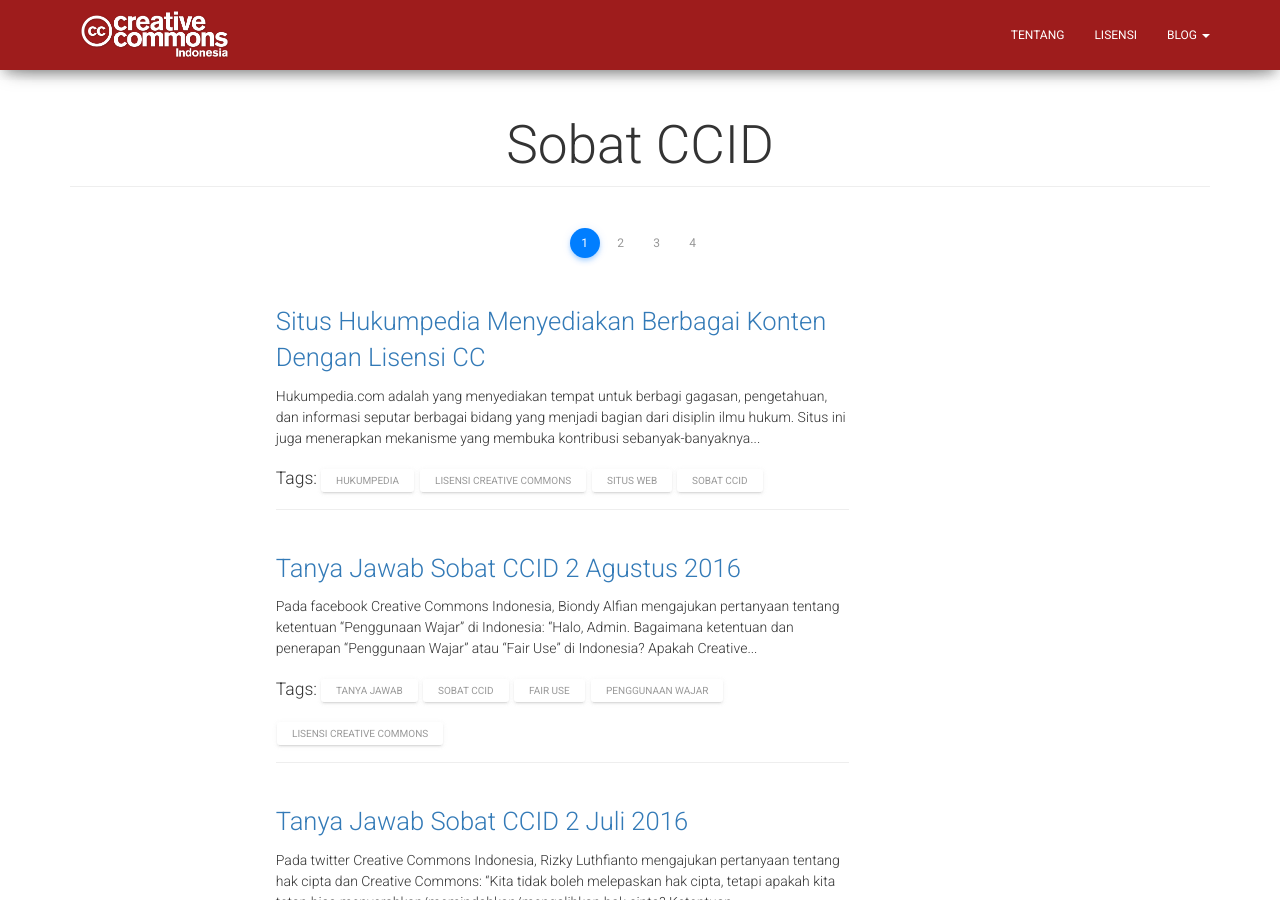
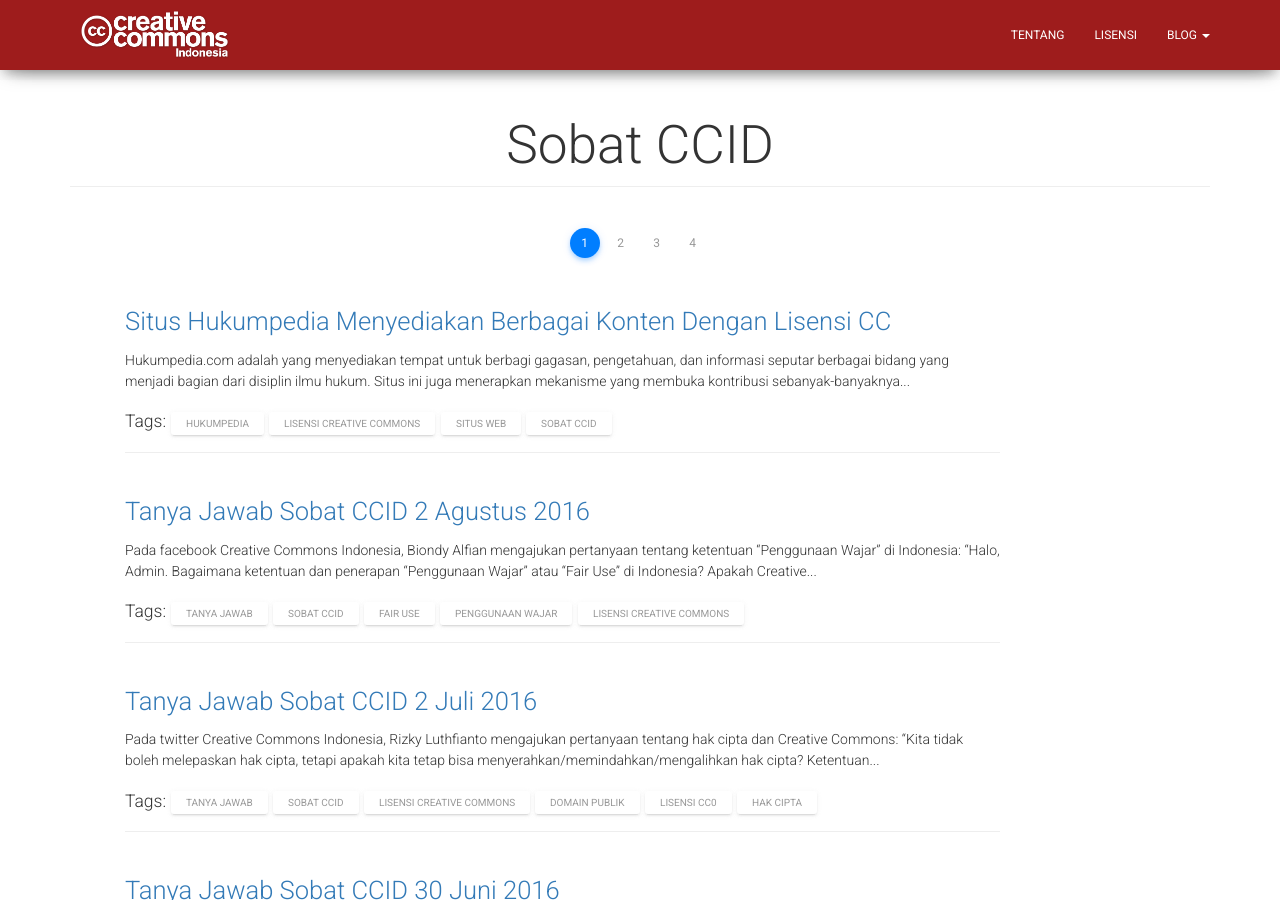
Before and after one commit to RioSatria/CCID, a Jekyll site: the page built from sobatccid.html, in a window 1280 px wide and 900 px high. Built offline with Jekyll 4.4.1, drawn with Linux system fonts in a browser that asks for light colours; nearby versions of some CDN libraries.

Commit message:
Update sobatccid.html

```diff
--- a/sobatccid.html
+++ b/sobatccid.html
@@ -41,7 +41,7 @@
           {% for post in site.categories['Sobat CCID'] %}
           {% assign counter = counter | plus: 1 %}
             <li>
-            <div class="col-lg-8 col-lg-offset-2">
+            <div class="col-lg-12">
             <a href="{{ post.url }}" class="btn-link"><h3>{{ post.title }}</h3></a>
             <p>{{ post.content | strip_html | truncatewords:30 }}</p>
               <div class="row">
```
